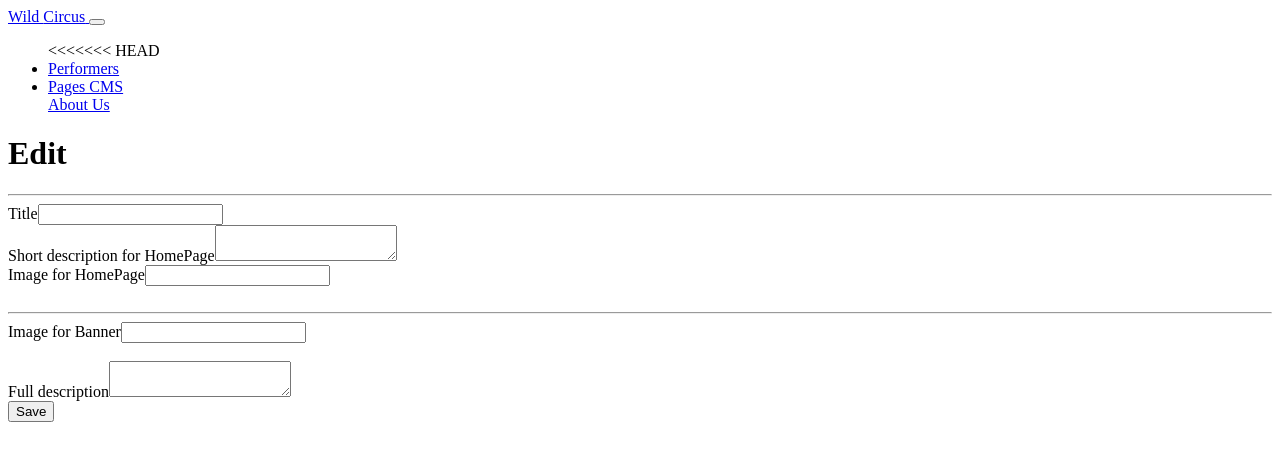
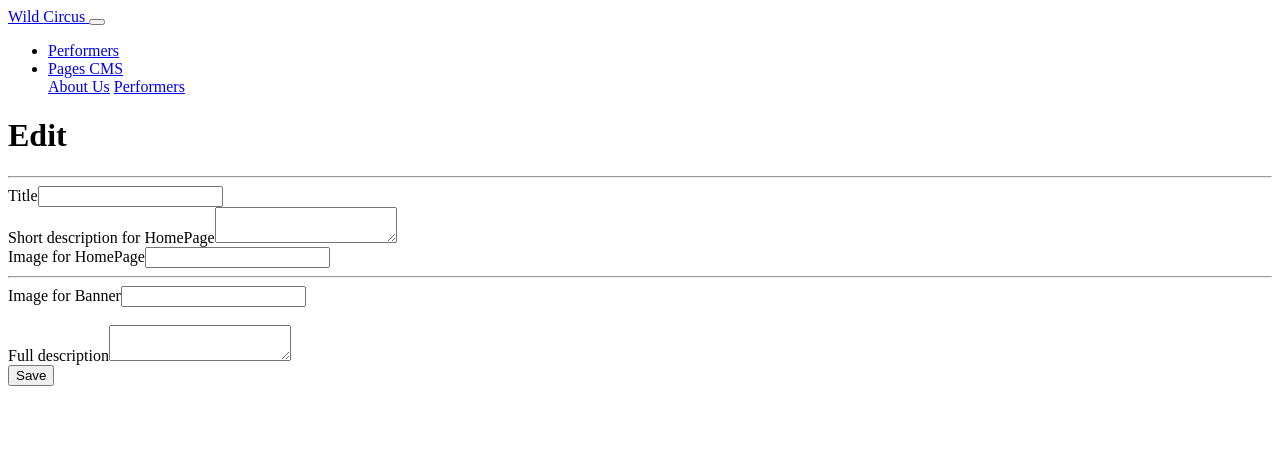
Before and after one commit to Amandine1345/201901-WildCircus-website, a Symfony app: template templates/admin/admin_cms/index.html.twig in a window 1280 px wide. Shown: the top 461 px of the page. Run offline with Twig, Linux system fonts and the light colour scheme; the template is opened without the code that fills it, so the values that code supplies are empty; form fields are guessed from the names that the template uses; some libraries are stand-ins or nearby versions.

Commit message:
CMS Performers

```diff
--- a/src/Controller/AdminCmsController.php
+++ b/src/Controller/AdminCmsController.php
@@ -40,7 +40,8 @@ class AdminCmsController extends AbstractController
 
         return $this->render('admin/admin_cms/index.html.twig', [
             'cmsPage' => $cmsPage,
-            'form' => $form->createView()
+            'form' => $form->createView(),
+            'cmsType' => $cms_type
         ]);
     }
 }
--- a/src/Form/CmsType.php
+++ b/src/Form/CmsType.php
@@ -33,6 +33,7 @@ class CmsType extends AbstractType
                 'help' => 'Format: .jpg, .jpeg, .png / Max Size: 1Mo / Min-width: 1300px.'
             ])
             ->add('fullDescription', TextareaType::class, [
+                'required' => false,
                 'attr' => [
                     'class' => 'summernote',
                     'rows' => 30
--- a/src/Migrations/Version20190125123051.php
+++ b/src/Migrations/Version20190128102936.php
@@ -10,7 +10,7 @@ use Doctrine\Migrations\AbstractMigration;
 /**
  * Auto-generated Migration: Please modify to your needs!
  */
-final class Version20190125123051 extends AbstractMigration
+final class Version20190128102936 extends AbstractMigration
 {
     public function getDescription() : string
     {
--- a/templates/_navbar.html.twig
+++ b/templates/_navbar.html.twig
@@ -12,7 +12,7 @@
                     <a class="nav-link js-scroll-trigger" href="{{ path('cms', {'cms_type': 'aboutus'}) }}">About</a>
                 </li>
                 <li class="nav-item">
-                    <a class="nav-link js-scroll-trigger" href="{{ path('performer') }}">Performers</a>
+                    <a class="nav-link js-scroll-trigger" href="{{ path('cms', {'cms_type': 'performers'}) }}">Performers</a>
                 </li>
             </ul>
         </div>
--- a/templates/_navbar_admin.html.twig
+++ b/templates/_navbar_admin.html.twig
@@ -10,7 +10,7 @@
         </button>
         <div class="collapse navbar-collapse" id="navbarResponsive">
             <ul class="navbar-nav ml-auto">
-<<<<<<< HEAD    <li class="nav-item">
+               <li class="nav-item">
                     <a class="nav-link js-scroll-trigger" href="{{ path('performer_index') }}">Performers</a>
                 </li>
 
@@ -21,6 +21,7 @@
                     </a>
                     <div class="dropdown-menu" aria-labelledby="navbarCMS">
                         <a class="dropdown-item" href="{{ path('admin_cms', {'cms_type': 'aboutus'}) }}">About Us</a>
+                        <a class="dropdown-item" href="{{ path('admin_cms', {'cms_type': 'performers'}) }}">Performers</a>
                         <div class="dropdown-divider"></div>
                     </div>
                 </li>
--- a/templates/admin/admin_cms/_form.html.twig
+++ b/templates/admin/admin_cms/_form.html.twig
@@ -1,4 +1,4 @@
-{{ form_start(form) }}
+{{ form_start(form, {'action': path('admin_cms', {'cms_type': cmsType})}) }}
 <div class="row border m-3 p-3">
     <div class="col-12">
         {{ form_row(form.title) }}
@@ -6,6 +6,7 @@
     <div class="col-12">
         {{ form_row(form.shortDescription, {'label': 'Short description for HomePage'}) }}
     </div>
+    {% if cmsPage.authorizedCmsToViewInput(cmsType) %}
         <div class="col-lg-6 col-12">
             {{ form_row(form.imageHomeFile, {'label': 'Image for HomePage'}) }}
         </div>
@@ -13,6 +14,11 @@
             <img src="{{ vich_uploader_asset(cmsPage, 'imageHomeFile') }}"
                  class="rounded img-thumbnail" alt=""/>
         </div>
+    {% else %}
+        <div class="d-none">
+            {{ form_row(form.imageHomeFile, {'label': 'Image for HomePage'}) }}
+        </div>
+    {% endif %}
 </div>
 <hr>
 <div class="row border m-3 p-3">
@@ -24,11 +30,18 @@
              class="rounded img-thumbnail" alt=""/>
     </div>
 </div>
+{% if cmsPage.authorizedCmsToViewInput(cmsType) %}
 <div class="row border m-3 p-3">
+
     <div class="col-12">
         {{ form_row(form.fullDescription) }}
     </div>
 </div>
+{% else %}
+    <div class="d-none">
+        {{ form_row(form.fullDescription) }}
+    </div>
+{% endif %}
 <div class="text-center">
     <button class="btn btn-warning">{{ button_label|default('Save') }}</button>
 </div>
--- a/templates/home/index.html.twig
+++ b/templates/home/index.html.twig
@@ -75,7 +75,7 @@
                     </div>
                     <div class="row">
                         <div class="col-12 text-center">
-                            <a href="" role="button" class="btn btn-dark">
+                            <a href="{{ path('cms', {'cms_type': 'performers'}) }}" role="button" class="btn btn-dark">
                                 <i class="fas fa-users mr-2"></i> See more performers</a>
                         </div>
                     </div>
```
Also changed, not shown: src/Controller/PerformerController.php (deleted, +0 -19 lines), src/Entity/Cms.php (+7 -0 lines), src/Repository/CmsRepository.php (+0 -29 lines), src/Repository/PerformerRepository.php (+0 -29 lines), templates/performer/index.html.twig (deleted, +0 -7 lines), public/uploads/images/5c4ee1feb541f677400298.jpg (added), public/uploads/images/performers/5c4eda5bb26ea495963393.png (renamed from public/uploads/images/performers/5c4b0e9a9e8bb303125379.png), public/uploads/images/performers/5c4eda869feb5989885921.png (renamed from public/uploads/images/performers/5c4b11fc0fbc7998271675.png), public/uploads/images/performers/5c4edab068932075970977.png (renamed from public/uploads/images/performers/5c4b11d694fd8590775543.png), public/uploads/images/performers/5c4edad5f0cfe908420949.png (renamed from public/uploads/images/performers/5c4b121f5985b874995527.png), public/uploads/images/performers/5c4edafbe9188398293991.png (renamed from public/uploads/images/performers/5c4b127822091628969190.png). Lines whose indentation alone changed are shown as unchanged.
